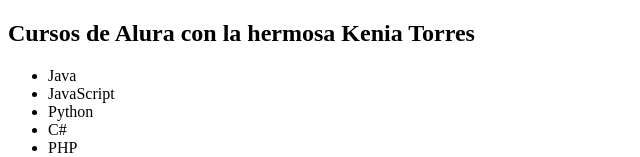
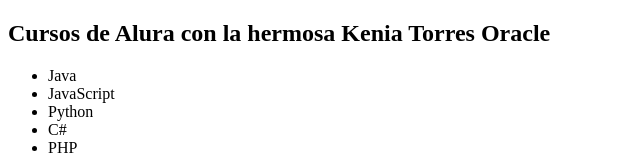
Before and after one commit to adann78/alura-git, a plain HTML site: page index.html in a window 1280 px wide. Shown: the top 157 px of the page, without its empty margins (0-640 px from the left). Drawn offline with Linux system fonts and the light colour scheme.

Commit message:
agregamos oracle a titulo

```diff
--- a/index.html
+++ b/index.html
@@ -7,7 +7,7 @@
     <title>Document</title>
 </head>
 <body>
-    <h2>Cursos de Alura con la hermosa Kenia Torres </h2>
+    <h2>Cursos de Alura con la hermosa Kenia Torres Oracle</h2>
     <ul>
         <li>Java</li>
         <li>JavaScript</li>
```
